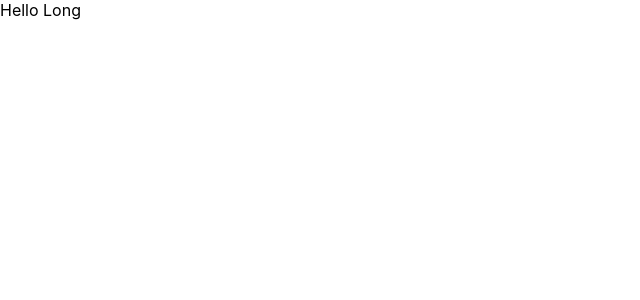
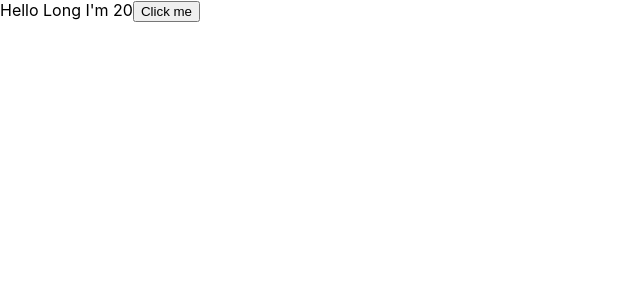
Before and after one commit to thellong/base-react, a React (Create React App) app: page / in a window 1280 px wide. Shown: the top 300 px of the page, without its empty margins (0-640 px from the left). Built offline with nearby package versions, Linux system fonts and the light colour scheme.

Commit message:
merge state

```diff
--- a/src/App.js
+++ b/src/App.js
@@ -6,10 +6,32 @@ import React from "react";
 class App extends React.Component {
   state = {
     name: "Long",
+    age: 20,
   };
 
+  clickHandle(event) {
+    console.log("My name is: ", this.state.name, "and I'm ", this.state.age);
+
+    // merge state => react class
+    this.setState({
+      name: "Vippro",
+      age: Math.floor(Math.random() * 100 + 1),
+    });
+  }
+
   render() {
-    return <div>Hello {this.state.name}</div>;
+    return (
+      <div>
+        Hello {this.state.name} I'm {this.state.age}
+        <button
+          onClick={(event) => {
+            this.clickHandle(event);
+          }}
+        >
+          Click me
+        </button>
+      </div>
+    );
   }
 }
 
```
